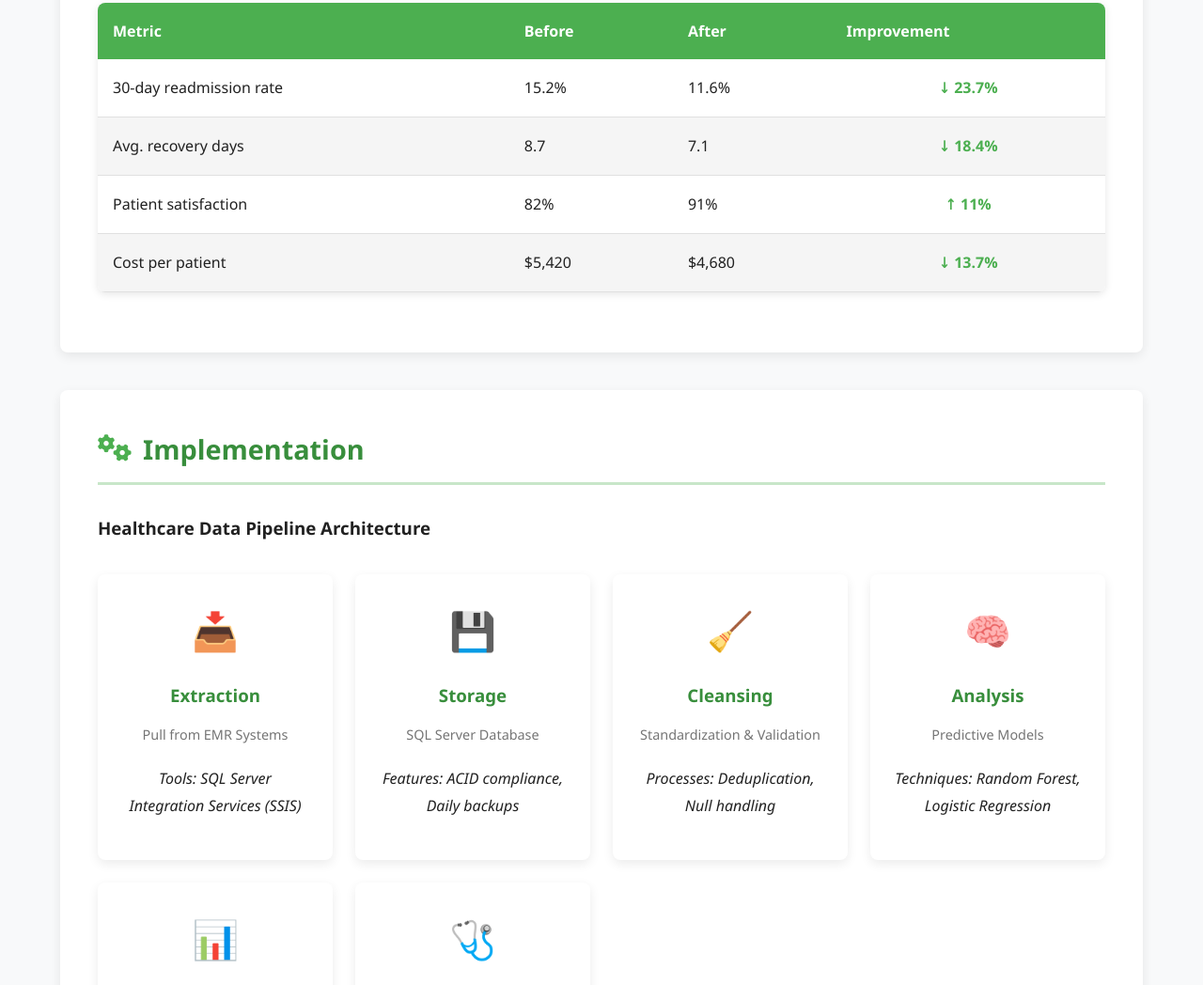
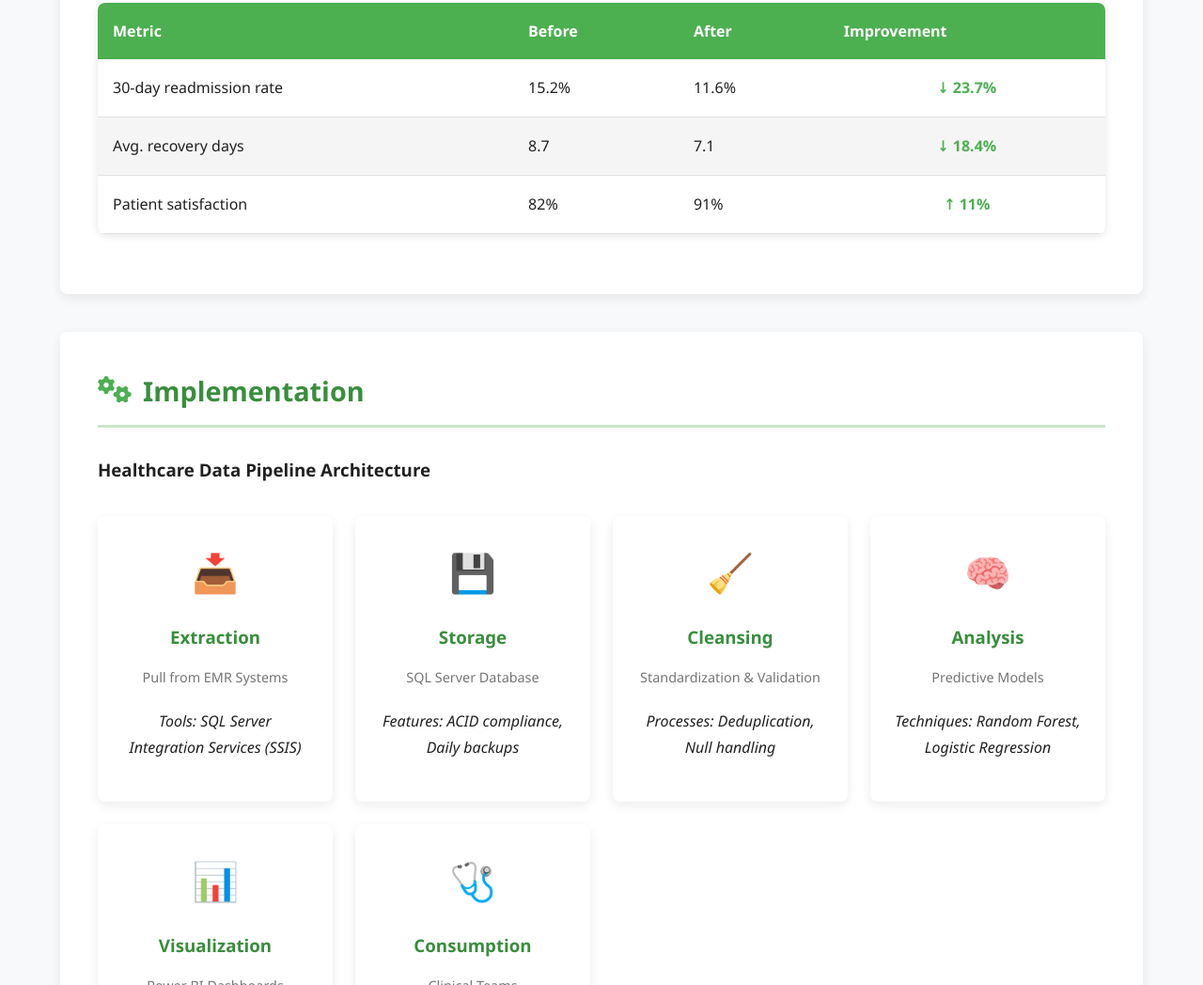
Before and after one commit to Barnabasco/Barnabasco.github.io, a plain HTML site: page healthcareAnalytics.html in a window 1280 px wide. Shown: the part 2421-3469 px from the top of the page at 94% size. Drawn offline with Linux system fonts and the light colour scheme.

Commit message:
Update healthcareAnalytics.html

```diff
--- a/healthcareAnalytics.html
+++ b/healthcareAnalytics.html
@@ -638,12 +638,7 @@ predictions = model.predict(X_test[features])</code></pre>
                             <td>91%</td>
                             <td class="impact-metric"><span class="improvement">↑ 11%</span></td>
                         </tr>
-                        <tr>
-                            <td>Cost per patient</td>
-                            <td>$5,420</td>
-                            <td>$4,680</td>
-                            <td class="impact-metric"><span class="improvement">↓ 13.7%</span></td>
-                        </tr>
+
                     </tbody>
                 </table>
             </div>
```
